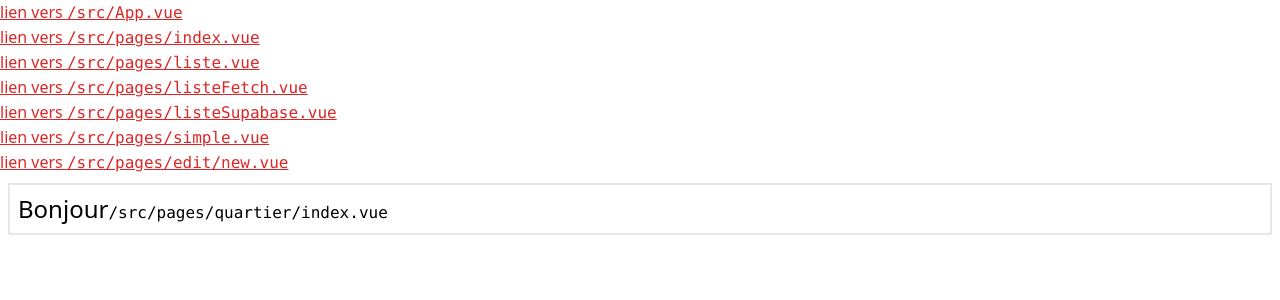
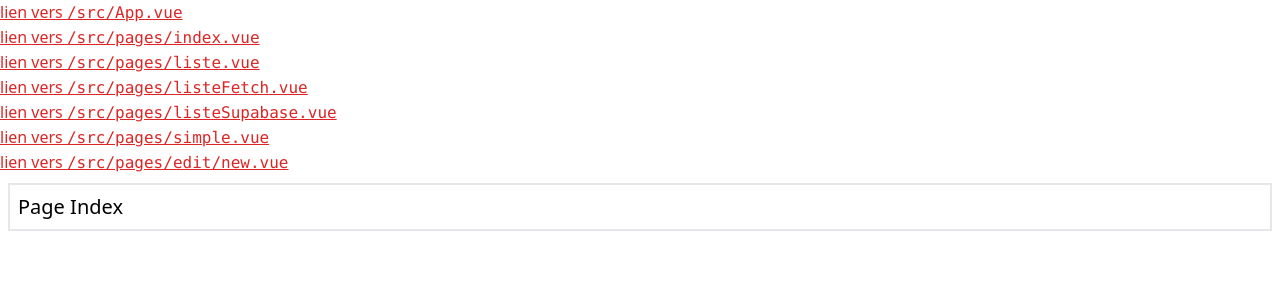
Before and after one commit to MercierMaxime/R312, a Vue app: page /quartier in a window 1280 px wide. Shown: the top 300 px of the page. Built offline with nearby package versions, Linux system fonts and the light colour scheme; what @formkit/vue would draw is missing.

Commit message:
Mise à jour router

```diff
--- a/src/pages/quartier/index.vue
+++ b/src/pages/quartier/index.vue
@@ -1,7 +1,5 @@
 <template>
   <section>
-    <h1 class="text-2xl">
-      Bonjour<code class="font-mono text-base">/src/pages/quartier/index.vue</code>
-    </h1>
+    <h1 class="text-xl">Page Index</h1>
   </section>
 </template>
--- a/src/router/index.js
+++ b/src/router/index.js
@@ -1,4 +1,4 @@
-import IndexView from '../pages/index.vue'
+import IndexView from '../pages/quartier/index.vue'
 import SimpleView from '../pages/simple.vue'
 import ListeView from '../pages/liste.vue'
 import ListeSupabaseView from '../pages/listeSupabase.vue'
@@ -11,11 +11,11 @@ const router = createRouter({
     history: createWebHistory(import.meta.env.BASE_URL),
     routes: [
         { path: '/', name: 'AppView', component: AppView },
-        { path: '/index', name: 'IndexView', component: IndexView },
+        { path: '/quartier/index', name: 'IndexView', component: IndexView },
         { path: '/liste', name: 'ListeView', component: ListeView },
         { path: '/listeSupabase', name: 'ListeSupabaseView', component: ListeSupabaseView },
         { path: '/simple', name: 'SimpleView', component: SimpleView },
-        { path: '/new', name: 'NewView', component: NewView }
+        { path: '/edit/new', name: 'NewView', component: NewView }
     ]
 })
 
```
